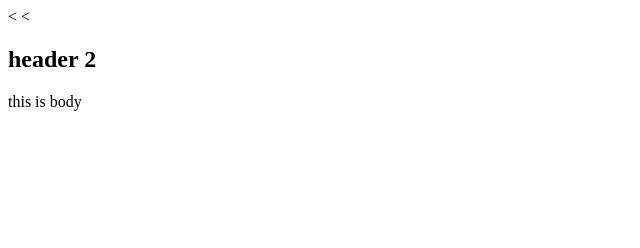
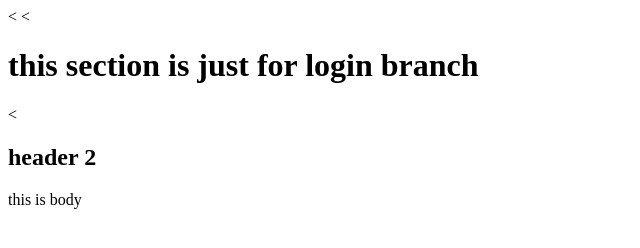
Before and after one commit to enggeeddi/Batch1IT, a plain HTML site: page index.html in a window 1280 px wide. Shown: the whole page, without its empty margins (0-640 px from the left). Drawn offline with Linux system fonts and the light colour scheme.

Commit message:
changed in index html

```diff
--- a/index.html
+++ b/index.html
@@ -5,6 +5,8 @@
     <title>this is title</title>
   </head>
   <body>
+
+    <<h1>this section is just for login branch</h1>
     <<h2>header 2</h2>
     this is body
   </body>
```
